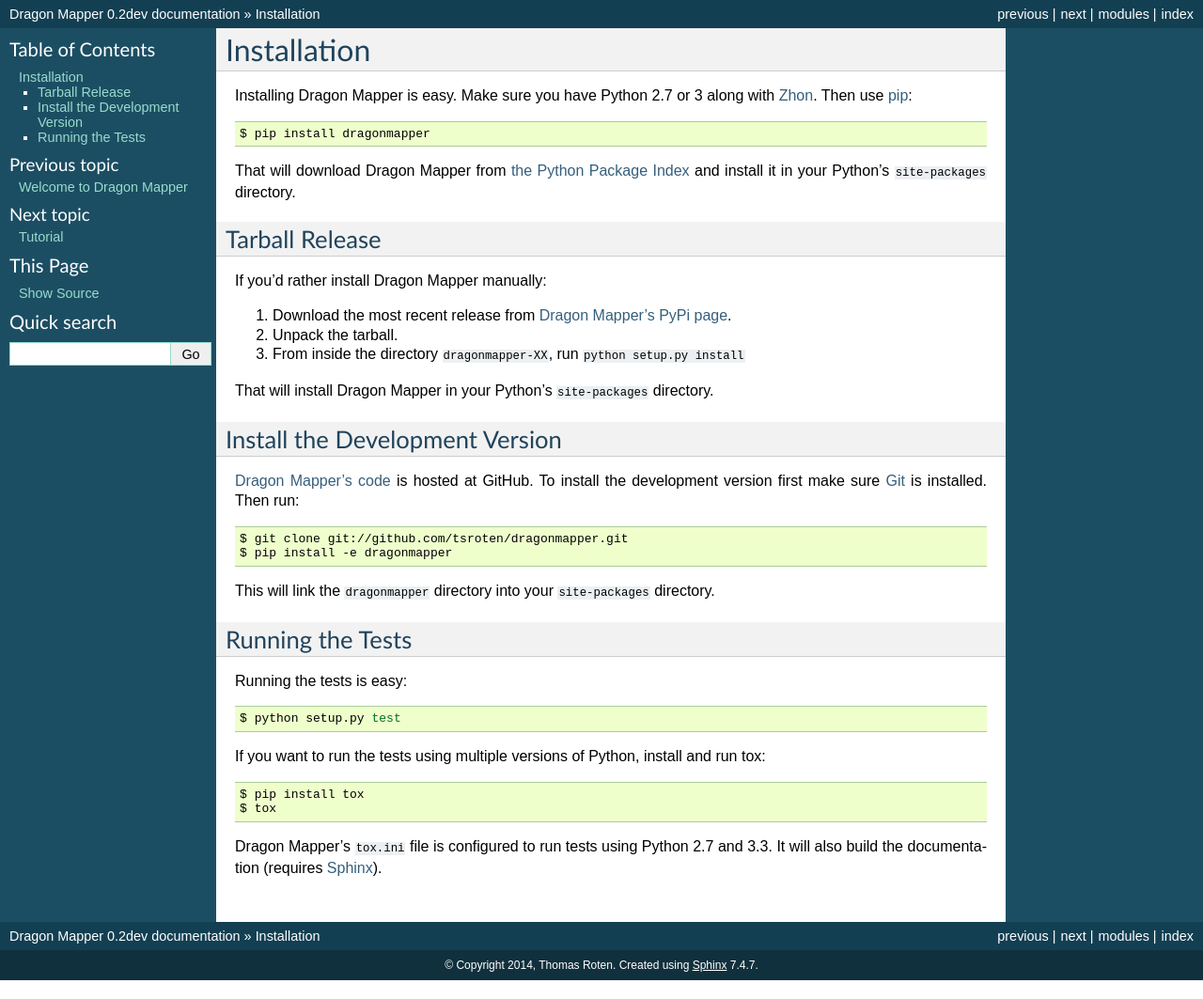
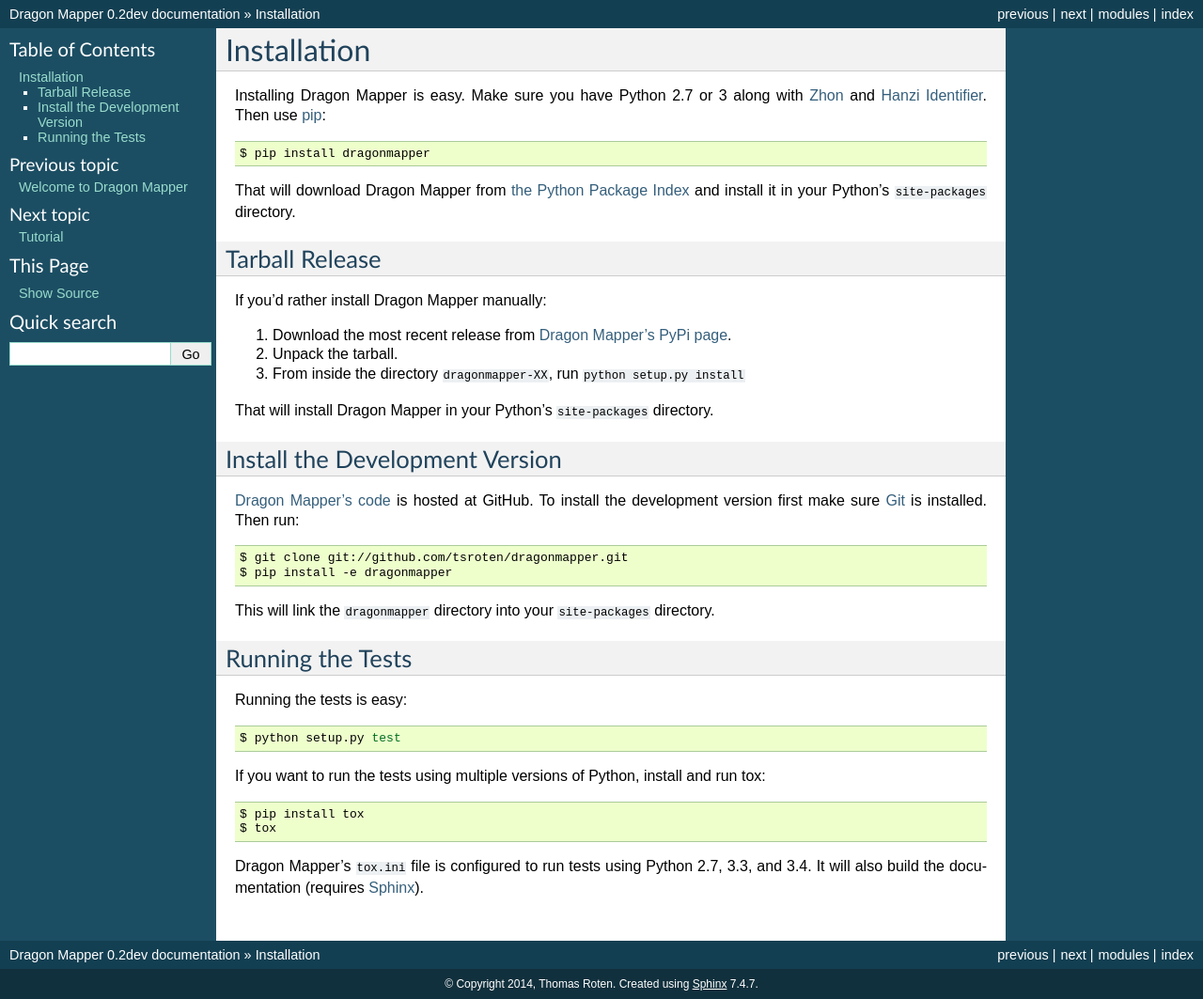
Before and after one commit to tsroten/dragonmapper, a Sphinx documentation site: the page built from docs/installation.rst, in a window 1280 px wide. Shown: the whole page at 94% size. Built offline with Sphinx 7.4.7, drawn with Linux system fonts in a browser that asks for light colours.

Commit message:
Adds note about Hanzi Identifier requirement.

```diff
--- a/README.rst
+++ b/README.rst
@@ -33,8 +33,8 @@
 Install
 -------
 
-Dragon Mapper supports Python 2.7 and 3. The only additional requirement is
-`Zhon <https://github.com/tsroten/zhon>`_.
+Dragon Mapper supports Python 2.7 and 3. `Zhon <https://github.com/tsroten/zhon>`_
+and `Hanzi Identifier <https://github.com/tsroten/hanzidentifier>`_ are also required.
 
 Just use pip:
 
--- a/docs/installation.rst
+++ b/docs/installation.rst
@@ -2,7 +2,8 @@
 ============
 
 Installing Dragon Mapper is easy. Make sure you have Python 2.7 or 3 along
-with `Zhon <https://github.com/tsroten/zhon>`_. Then use
+with `Zhon <https://github.com/tsroten/zhon>`_ and
+`Hanzi Identifier <https://github.com/tsroten/hanzidentifier>`_. Then use
 `pip <http://www.pip-installer.org/>`_:
 
 .. code:: bash
@@ -56,6 +57,6 @@
     $ pip install tox
     $ tox
 
-Dragon Mapper's ``tox.ini`` file is configured to run tests using Python 2.7
-and 3.3. It will also build the documentation (requires
+Dragon Mapper's ``tox.ini`` file is configured to run tests using Python 2.7, 3.3,
+and 3.4. It will also build the documentation (requires
 `Sphinx <http://sphinx-doc.org>`_).
```
